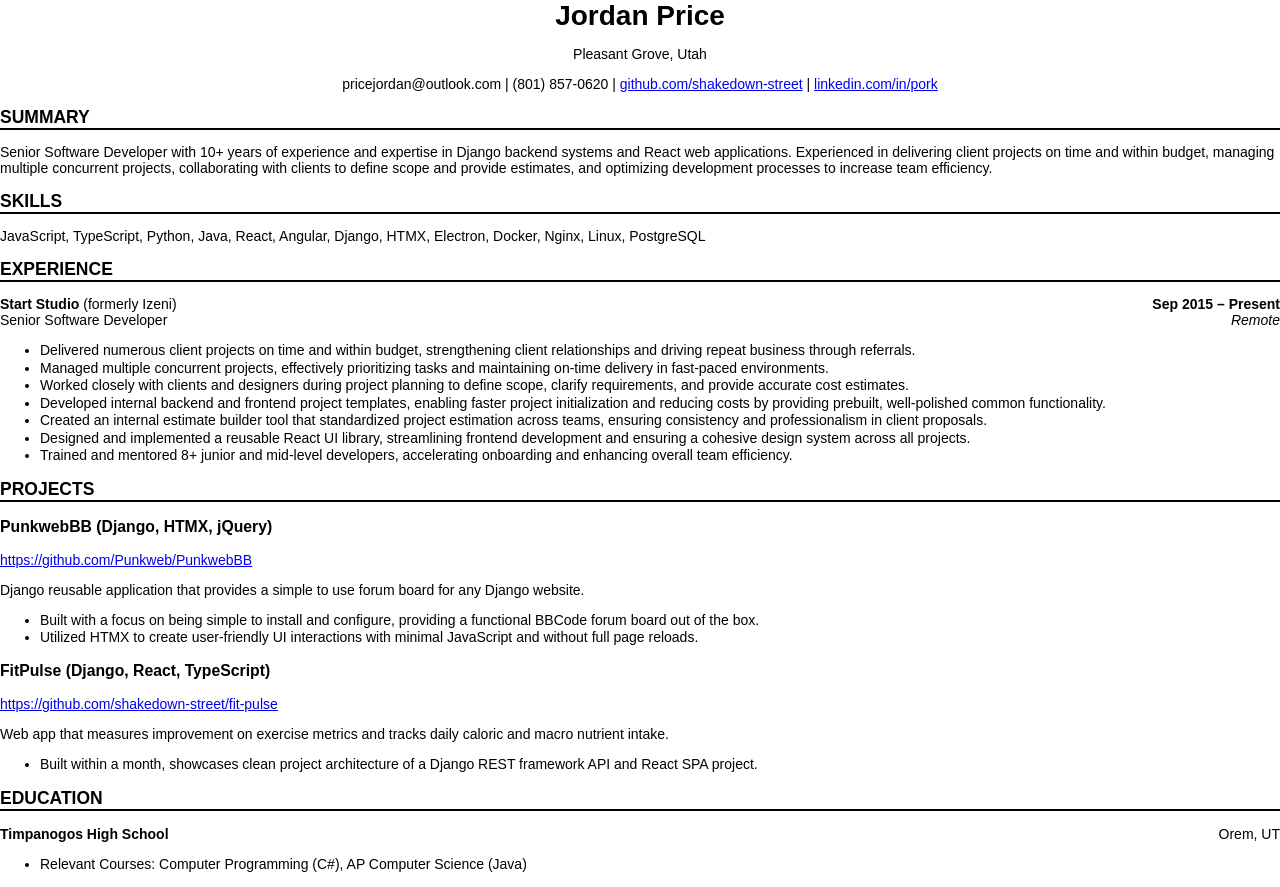
After one commit to shakedown-street/jprice, a Django app: template resume/templates/resume/new_resume.html in a window 1280 px wide. The commit adds this page. Run offline with Django 4.2, Linux system fonts and the light colour scheme; the template is opened without the code that fills it, so the values that code supplies are empty.

Commit message:
Add a new resume template

```diff
--- /dev/null
+++ b/resume/static/resume/new_resume.css
@@ -0,0 +1,54 @@
+@page {
+  margin: 1.5rem;
+  size: Letter;
+}
+
+html,
+body {
+  font-family: "Arial";
+  font-size: 14px;
+  margin: 0;
+  padding: 0;
+}
+
+* {
+  box-sizing: border-box;
+}
+
+.flex {
+  display: flex;
+}
+
+.align-center {
+  align-items: center;
+}
+
+.justify-between {
+  justify-content: space-between;
+}
+
+.sectionHeader {
+  border-bottom: 2px solid black;
+  text-transform: uppercase;
+}
+
+/* section {
+  border: 1px solid red;
+} */
+
+h1 {
+  font-size: 2em;
+  margin: 0;
+}
+
+h2 {
+  font-size: 1.25em;
+}
+
+h3 {
+  font-size: 1.125em;
+}
+
+ul {
+  line-height: 1.25;
+}
--- /dev/null
+++ b/resume/templates/resume/new_resume.html
@@ -0,0 +1,106 @@
+{% load static %}
+<!DOCTYPE html>
+<html lang="en">
+  <head>
+    <meta charset="UTF-8" />
+    <meta http-equiv="X-UA-Compatible" content="IE=edge" />
+    <meta name="viewport" content="width=device-width, initial-scale=1.0" />
+    <title>Jordan Price</title>
+    <link rel="stylesheet" href="{% static 'resume/new_resume.css' %}" />
+  </head>
+  <body>
+    <section style="text-align: center;">
+      <h1>Jordan Price</h1>
+      <p>Pleasant Grove, Utah</p>
+      <p>
+        pricejordan@outlook.com | (801) 857-0620 | <a href="https://github.com/shakedown-street">github.com/shakedown-street</a> | <a href="https://linkedin.com/in/pork">linkedin.com/in/pork</a>
+      </p>
+    </section>
+    <section>
+      <h2 class="sectionHeader">Summary</h2>
+      <p>
+        Senior Software Developer with 10+ years of experience and expertise in Django backend systems and React web applications. Experienced in delivering client projects on time and within budget, managing multiple concurrent projects, collaborating with clients to define scope and provide estimates, and optimizing development processes to increase team efficiency.
+      </p>
+    </section>
+    <section>
+      <h2 class="sectionHeader">Skills</h2>
+      <p>JavaScript, TypeScript, Python, Java, React, Angular, Django, HTMX, Electron, Docker, Nginx, Linux, PostgreSQL</p>
+    </section>
+    <section>
+      <h2 class="sectionHeader">Experience</h2>
+      <div class="flex align-center justify-between">
+        <div>
+          <b>Start Studio</b> (formerly Izeni)
+        </div>
+        <div>
+          <b>Sep 2015 – Present</b>
+        </div>
+      </div>
+      <div class="flex align-center justify-between">
+        <div>Senior Software Developer</div>
+        <div>
+          <em>Remote</em>
+        </div>
+      </div>
+      <ul>
+        <li>
+          Delivered numerous client projects on time and within budget, strengthening client relationships and driving repeat business through referrals.
+        </li>
+        <li>
+          Managed multiple concurrent projects, effectively prioritizing tasks and maintaining on-time delivery in fast-paced environments.
+        </li>
+        <li>
+          Worked closely with clients and designers during project planning to define scope, clarify requirements, and provide accurate cost estimates.
+        </li>
+        <li>
+          Developed internal backend and frontend project templates, enabling faster project initialization and reducing costs by providing prebuilt, well-polished common functionality.
+        </li>
+        <li>
+          Created an internal estimate builder tool that standardized project estimation across teams, ensuring consistency and professionalism in client proposals.
+        </li>
+        <li>
+          Designed and implemented a reusable React UI library, streamlining frontend development and ensuring a cohesive design system across all projects.
+        </li>
+        <li>
+          Trained and mentored 8+ junior and mid-level developers, accelerating onboarding and enhancing overall team efficiency.
+        </li>
+      </ul>
+    </section>
+    <section>
+      <h2 class="sectionHeader">Projects</h2>
+      <div>
+        <h3>PunkwebBB (Django, HTMX, jQuery)</h3>
+        <a href="https://github.com/Punkweb/PunkwebBB">https://github.com/Punkweb/PunkwebBB</a>
+        <p>Django reusable application that provides a simple to use forum board for any Django website.</p>
+        <ul>
+          <li>
+            Built with a focus on being simple to install and configure, providing a functional BBCode forum board out of the box.
+          </li>
+          <li>Utilized HTMX to create user-friendly UI interactions with minimal JavaScript and without full page reloads.</li>
+        </ul>
+      </div>
+      <div>
+        <h3>FitPulse (Django, React, TypeScript)</h3>
+        <a href="https://github.com/shakedown-street/fit-pulse">https://github.com/shakedown-street/fit-pulse</a>
+        <p>Web app that measures improvement on exercise metrics and tracks daily caloric and macro nutrient intake.</p>
+        <ul>
+          <li>
+            Built within a month, showcases clean project architecture of a Django REST framework API and React SPA project.
+          </li>
+        </ul>
+      </div>
+    </section>
+    <section>
+      <h2 class="sectionHeader">Education</h2>
+      <div class="flex align-center justify-between">
+        <div>
+          <b>Timpanogos High School</b>
+        </div>
+        <div>Orem, UT</div>
+      </div>
+      <ul>
+        <li>Relevant Courses: Computer Programming (C#), AP Computer Science (Java)</li>
+      </ul>
+    </section>
+  </body>
+</html>
--- a/resume/urls.py
+++ b/resume/urls.py
@@ -1,8 +1,9 @@
 from django.urls import path
 
-from resume.views import resume_pdf
+from resume.views import new_resume_pdf, resume_pdf
 
 app_name = "resume"
 urlpatterns = [
     path("", resume_pdf, name="resume_pdf"),
+    path("new/", new_resume_pdf, name="new_resume_pdf"),
 ]
```
Also changed, not shown: resume/static/resume/resume.css (+12 -20 lines), resume/templates/resume/resume.html (+57 -83 lines), resume/views.py (+12 -2 lines).
